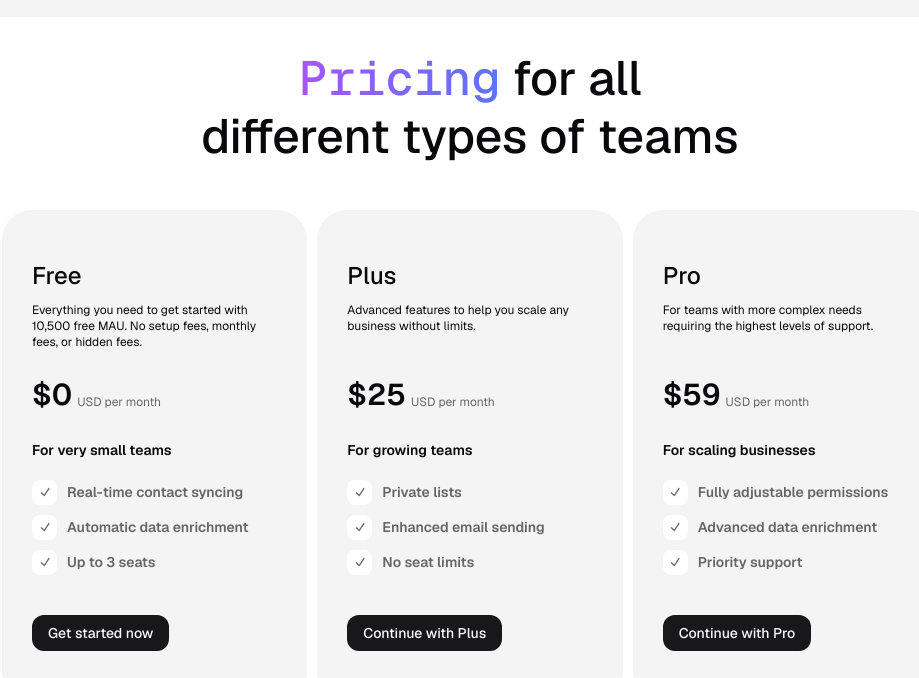
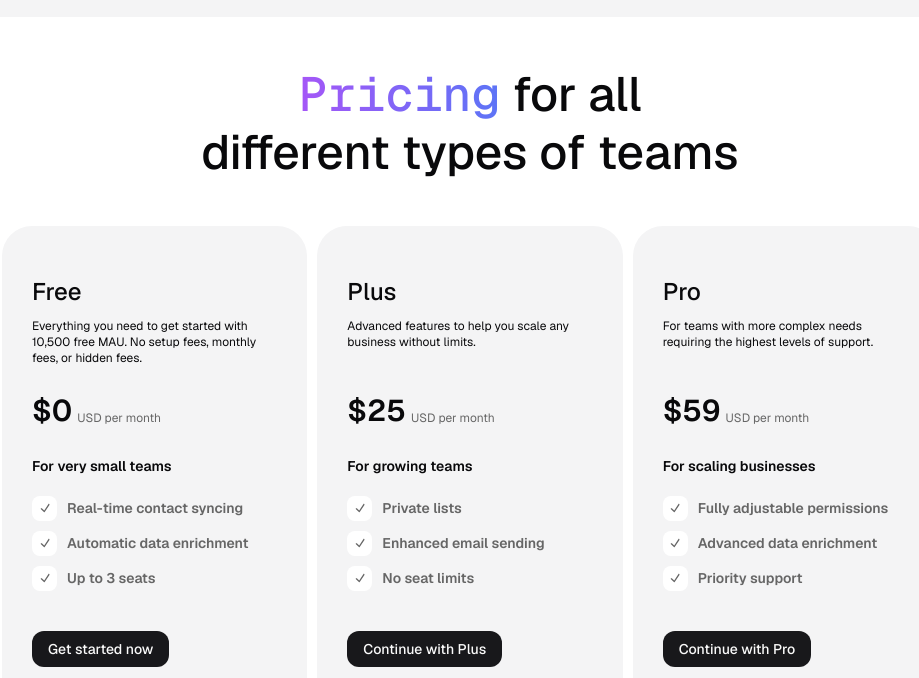
Before and after one commit to Measurely-dev/Measurely, a Next.js app in the folder frontend/: page /home in a window 1280 px wide. Shown: the part 2402-3080 px from the top of the page, without its empty margins (170-1089 px from the left). Built offline with nearby package versions, Linux system fonts and the light colour scheme.

Commit message:
frontend: pricing landing page

```diff
--- a/frontend/src/components/website/sections/landing/sucscriptions.tsx
+++ b/frontend/src/components/website/sections/landing/sucscriptions.tsx
@@ -2,7 +2,7 @@ import WebPageHeader from "../../components/pageHeader";
 import WebPricingCard from "../../components/pricingCard";
 export default function SubscriptionUiSection() {
   return (
-    <div className="bg-background rounded-3xl p-8 mt-[145px]">
+    <div className="bg-background rounded-3xl p-8 pt-12 mt-[145px]">
       <WebPageHeader
         title={
           <span>
```
